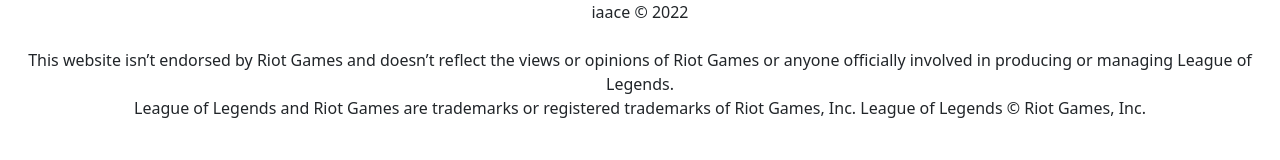
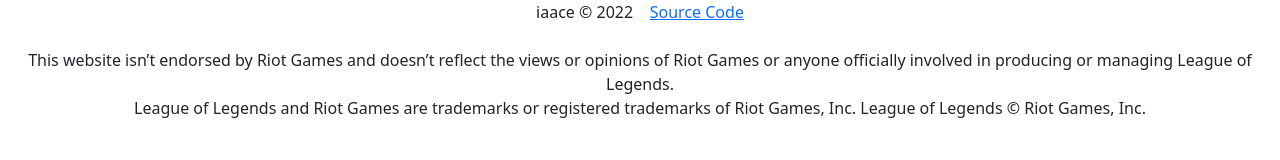
Before and after one commit to iaace-NA/lol-match-stats-viewer, a plain HTML site: page docs/index.html in a window 1280 px wide. Drawn offline with Linux system fonts and the light colour scheme; no server answers.

Commit message:
Add source code link to footer

```diff
--- a/docs/index.html
+++ b/docs/index.html
@@ -20,7 +20,7 @@
     <div id="scoreboard"></div>
     <div id="timeline-info"></div>
     <div id="player-stats"></div>
-    <p style="text-align: center;">iaace © 2022<br><br>This website isn’t endorsed by Riot Games and doesn’t reflect the views or opinions of Riot Games or anyone officially involved in producing or managing League of Legends.<br>League of Legends and Riot Games are trademarks or registered trademarks of Riot Games, Inc. League of Legends © Riot Games, Inc.</p>
+    <p style="text-align: center;">iaace © 2022&nbsp;&nbsp;&nbsp;&nbsp;<a href="https://github.com/iaace-NA/lol-match-stats-viewer" target="_blank">Source Code</a><br><br>This website isn’t endorsed by Riot Games and doesn’t reflect the views or opinions of Riot Games or anyone officially involved in producing or managing League of Legends.<br>League of Legends and Riot Games are trademarks or registered trademarks of Riot Games, Inc. League of Legends © Riot Games, Inc.</p>
 </body>
 
 </html>
```
